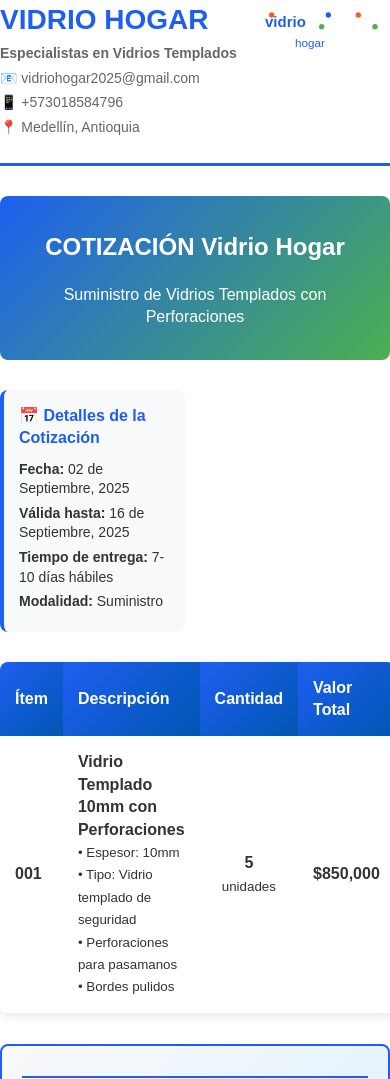
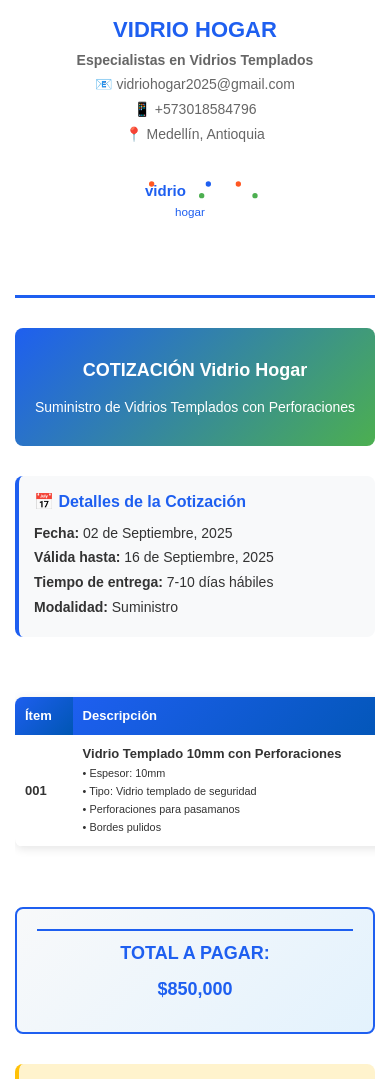
Before and after one commit to juanmanuel26/vidriohogar, a plain HTML site: page index.html in a window 390 px wide. Shown: the top 1079 px of the page. Drawn offline with Linux system fonts and the light colour scheme.

Commit message:
Update index.html

```diff
--- a/index.html
+++ b/index.html
@@ -32,6 +32,7 @@
             font-weight: bold;
             color: #1E5FF0;
             pointer-events: none;
+            text-align: center;
         }
 
         .container {
@@ -40,6 +41,7 @@
             background: white;
             position: relative;
             z-index: 1;
+            padding: 15px;
         }
 
         .header {
@@ -49,6 +51,7 @@
             margin-bottom: 30px;
             border-bottom: 3px solid #1E5FF0;
             padding-bottom: 20px;
+            flex-wrap: wrap;
         }
 
         .company-info h1 {
@@ -67,6 +70,7 @@
         .logo {
             width: 150px;
             height: auto;
+            margin-top: 15px;
         }
 
         .quote-title {
@@ -103,6 +107,10 @@
             font-size: 14px;
         }
 
+        .table-container {
+            overflow-x: auto;
+        }
+
         .items-table {
             width: 100%;
             border-collapse: collapse;
@@ -110,6 +118,7 @@
             box-shadow: 0 2px 10px rgba(0,0,0,0.1);
             border-radius: 8px;
             overflow: hidden;
+            min-width: 600px;
         }
 
         .items-table th {
@@ -168,6 +177,7 @@
         .terms ul {
             color: #856404;
             font-size: 14px;
+            padding-left: 20px;
         }
 
         .footer {
@@ -179,22 +189,44 @@
             margin-top: 30px;
         }
 
-        .signature-section {
-            display: grid;
-            grid-template-columns: 1fr 1fr;
-            gap: 40px;
-            margin: 40px 0;
+        /* --- RESPONSIVE --- */
+        @media (max-width: 768px) {
+            .header {
+                flex-direction: column;
+                align-items: center;
+                text-align: center;
+            }
+            .company-info h1 {
+                font-size: 24px;
+            }
+            .logo {
+                margin: 20px auto 0;
+            }
+            .quote-info {
+                grid-template-columns: 1fr;
+            }
+            .total-row {
+                flex-direction: column;
+                gap: 10px;
+                text-align: center;
+            }
         }
 
-        .signature-box {
-            text-align: center;
-            border-top: 2px solid #1E5FF0;
-            padding-top: 10px;
+        @media (max-width: 480px) {
+            body {
+                font-size: 14px;
             }
-
-        @media print {
-            body { background: white; }
-            .watermark { position: absolute; }
+            .company-info h1 {
+                font-size: 22px;
+            }
+            .quote-title h2 {
+                font-size: 18px;
+            }
+            .items-table th,
+            .items-table td {
+                padding: 10px;
+                font-size: 13px;
+            }
         }
     </style>
 </head>
@@ -212,15 +244,12 @@
             </div>
             <div class="logo">
                 <svg width="150" height="100" viewBox="0 0 400 300">
-                    <!-- Logo Vidrio -->
                     <text x="50" y="80" font-family="Arial, sans-serif" font-size="45" font-weight="bold" fill="#1E5FF0">vidrio</text>
                     <circle cx="70" cy="45" r="8" fill="#FF5722"/>
                     <circle cx="240" cy="45" r="8" fill="#1E5FF0"/>
                     <circle cx="330" cy="45" r="8" fill="#FF5722"/>
                     <circle cx="220" cy="80" r="8" fill="#4CAF50"/>
                     <circle cx="380" cy="80" r="8" fill="#4CAF50"/>
-
-                    <!-- Hogar -->
                     <text x="140" y="140" font-family="Arial, sans-serif" font-size="35" fill="#1E5FF0">hogar</text>
                 </svg>
             </div>
@@ -232,7 +261,6 @@
         </div>
 
         <div class="quote-info">
-
             <div class="info-box">
                 <h3>📅 Detalles de la Cotización</h3>
                 <p><strong>Fecha:</strong> 02 de Septiembre, 2025</p>
@@ -242,6 +270,7 @@
             </div>
         </div>
 
+        <div class="table-container">
             <table class="items-table">
                 <thead>
                     <tr>
@@ -266,10 +295,9 @@
                     </tr>
                 </tbody>
             </table>
+        </div>
 
         <div class="total-section">
-            <div style="display: flex; justify-content: space-between; padding: 5px 0;">
-            </div>
             <div class="total-row">
                 <span>TOTAL A PAGAR:</span>
                 <span>$850,000</span>
@@ -282,46 +310,14 @@
                 <li><strong>Validez:</strong> Esta cotización es válida por 15 días calendario.</li>
                 <li><strong>Forma de pago:</strong> 50% anticipo, 50% contraentrega.</li>
                 <li><strong>Tiempo de entrega:</strong> 7 a 10 días hábiles después de confirmado el pedido.</li>
-                <!-- <li><strong>Garantía:</strong> 12 meses por defectos de fabricación.</li> -->
-                <!-- <li><strong>Instalación:</strong> No incluida en esta cotización.</li> -->
-                <!-- <li><strong>Transporte:</strong> Incluido dentro del perímetro urbano de Cali.</li> -->
                 <li><strong>Medidas:</strong> Se requiere visita técnica para medidas exactas.</li>
             </ul>
         </div>
-
-        <!-- <div class="signature-section">
-            <div class="signature-box">
-                <p><strong>Elaborado por:</strong></p>
-                <br><br>
-                <p>_________________________</p>
-                <p>VIDRIO HOGAR</p>
-                <p>Asesor Comercial</p>
-            </div>
-            <div class="signature-box">
-                <p><strong>Aceptación del Cliente:</strong></p>
-                <br><br>
-                <p>_________________________</p>
-                <p>Nombre y Firma</p>
-                <p>Fecha: _______________</p>
-            </div>
-        </div> -->
 
         <div class="footer">
             <p><strong>¡Gracias por confiar en VIDRIO HOGAR!</strong></p>
             <p>Su satisfacción es nuestra prioridad | Especialistas en vidrios de seguridad</p>
         </div>
     </div>
-
-    <script>
-        // Función para imprimir o guardar como PDF
-        function printQuote() {
-            window.print();
-        }
-
-        // Auto-print después de cargar (opcional)
-        // window.onload = function() {
-        //     setTimeout(printQuote, 1000);
-        // }
-    </script>
 </body>
 </html>
```
Lines whose indentation alone changed are shown as unchanged.
